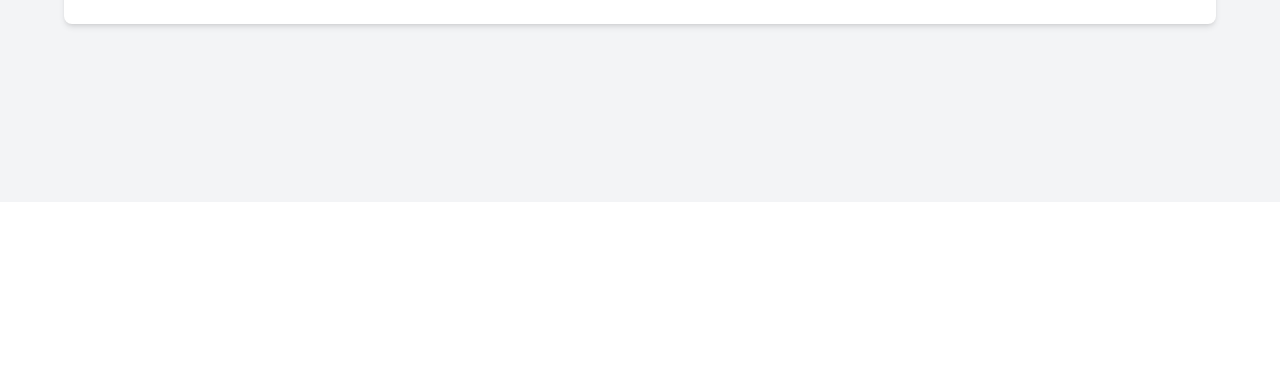
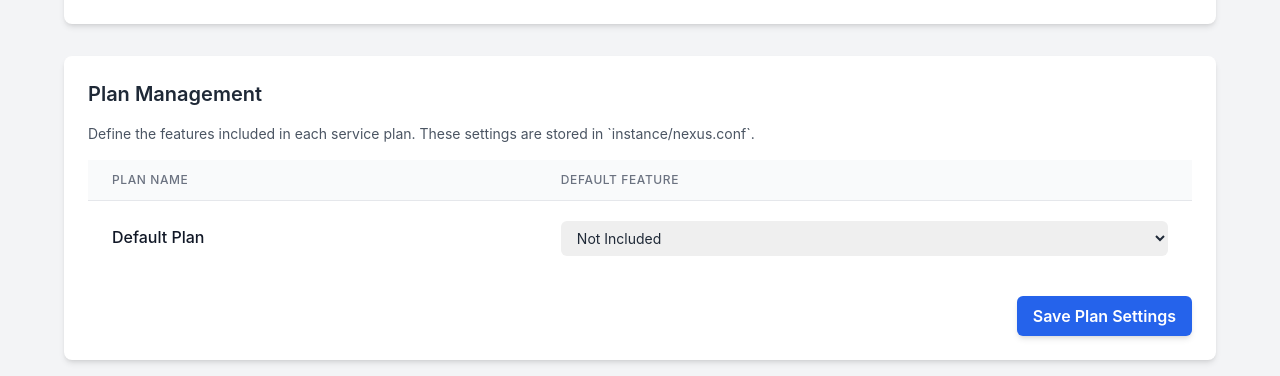
Before and after one commit to skelhammer/hivematrix-codex, a Flask app: page /settings/ in a window 1280 px wide. Shown: the part 598-974 px from the top of the page. Before the commit the page ends 631 px from the top, so only its background shows below. Run offline with Flask 3, Linux system fonts and the light colour scheme; the visitor is signed in with stand-in values (Sample User, id 1); data comes from the database, SQL or seed files in the repository; data that the repository does not hold is empty; some libraries are stand-ins or nearby versions; some web fonts are replaced.

```diff
--- a/main.py
+++ b/main.py
@@ -91,7 +91,16 @@ def api_companies():
                 name=data['name'],
                 account_number=data['account_number'],
                 datto_site_uid=data.get('datto_site_uid'),
-                freshservice_id=data.get('freshservice_id')
+                freshservice_id=data.get('freshservice_id'),
+                description=data.get('description'),
+                plan_selected=data.get('plan_selected'),
+                profit_or_non_profit=data.get('profit_or_non_profit'),
+                company_main_number=data.get('company_main_number'),
+                address=data.get('address'),
+                company_start_date=data.get('company_start_date'),
+                head_name=data.get('head_name'),
+                primary_contact_name=data.get('primary_contact_name'),
+                domains=data.get('domains')
             )
             db.session.add(new_company)
             db.session.commit()
--- a/routes/settings.py
+++ b/routes/settings.py
@@ -1,17 +1,57 @@
-from flask import Blueprint, render_template, request, flash, redirect, url_for, session, jsonify
+from flask import Blueprint, render_template, request, flash, redirect, url_for, session, jsonify, current_app
 from models import db, SchedulerJob, User
 from decorators import admin_required
 from extensions import scheduler
 import time
+import configparser
+import os
 
 settings_bp = Blueprint('settings', __name__, url_prefix='/settings')
+
+def get_feature_key(feature_name):
+    """Converts a feature name like 'Email Security' to 'email_security' for config keys."""
+    return feature_name.lower().replace(' ', '_')
+
+def load_plans_from_config(config):
+    """Reads plan names and features from the config parser object."""
+    plan_names_str = config.get('plans', 'plan_names', fallback='Default Plan')
+    plan_names = [p.strip() for p in plan_names_str.split(',')]
+
+    features = {}
+    if config.has_section('features'):
+        for key, value in config.items('features'):
+            feature_name = key.replace('_', ' ').title()
+            options = [opt.strip() for opt in value.split(',')]
+            features[feature_name] = options
+    else:
+        # Fallback if [features] section is somehow missing
+        features = {"Default Feature": ["Option 1", "Not Included"]}
+
+    return plan_names, features
 
 @settings_bp.route('/')
 @admin_required
 def settings_page():
     jobs = SchedulerJob.query.all()
     users = User.query.all()
-    return render_template('settings.html', jobs=jobs, users=users)
+
+    config = current_app.config.get('NEXUS_CONFIG', configparser.ConfigParser())
+    plan_names, features = load_plans_from_config(config)
+
+    plans_config = {}
+    for plan_name in plan_names:
+        section_name = f"plan_{plan_name.replace(' ', '_')}"
+        plans_config[plan_name] = {}
+        for feature_name in features.keys():
+            feature_key = get_feature_key(feature_name)
+            plans_config[plan_name][feature_name] = config.get(section_name, feature_key, fallback="Not Included")
+
+    return render_template('settings.html',
+                           jobs=jobs,
+                           users=users,
+                           plans=plans_config,
+                           plan_names=plan_names,
+                           features=features)
 
 @settings_bp.route('/update_job/<int:job_id>', methods=['POST'])
 @admin_required
@@ -49,3 +89,32 @@ def run_job_now(job_id):
 def get_log(job_id):
     job = SchedulerJob.query.get_or_404(job_id)
     return jsonify({'log': job.last_run_log or 'No log available.'})
+
+@settings_bp.route('/update_plans', methods=['POST'])
+@admin_required
+def update_plans():
+    config_path = os.path.join(current_app.instance_path, 'nexus.conf')
+    config = configparser.ConfigParser()
+    config.read(config_path)
+
+    plan_names, features = load_plans_from_config(config)
+
+    for plan_name in plan_names:
+        section_name = f"plan_{plan_name.replace(' ', '_')}"
+        if not config.has_section(section_name):
+            config.add_section(section_name)
+
+        for feature_name in features.keys():
+            feature_key = get_feature_key(feature_name)
+            form_field_name = f"{section_name}-{feature_key}"
+            value = request.form.get(form_field_name)
+            if value:
+                config.set(section_name, feature_key, value)
+
+    with open(config_path, 'w') as configfile:
+        config.write(configfile)
+
+    # Update the app's config in memory so changes are reflected immediately
+    current_app.config['NEXUS_CONFIG'] = config
+    flash('Plan settings have been updated successfully.', 'success')
+    return redirect(url_for('settings.settings_page'))
--- a/templates/settings.html
+++ b/templates/settings.html
@@ -65,7 +65,7 @@
     </div>
 
     <!-- Scheduler Settings Section -->
-    <div class="bg-white p-6 rounded-lg shadow-md">
+    <div class="bg-white p-6 rounded-lg shadow-md mb-8">
         <h3 class="text-xl font-semibold mb-4">Scheduler Settings</h3>
         <table class="min-w-full divide-y divide-gray-200">
             <thead class="bg-gray-50">
@@ -103,6 +103,48 @@
                 {% endfor %}
             </tbody>
         </table>
+    </div>
+
+    <!-- Plan Management Section -->
+    <div class="bg-white p-6 rounded-lg shadow-md">
+        <h3 class="text-xl font-semibold mb-4">Plan Management</h3>
+        <p class="text-sm text-gray-600 mb-4">Define the features included in each service plan. These settings are stored in `instance/nexus.conf`.</p>
+        <form action="{{ url_for('settings.update_plans') }}" method="POST">
+            <div class="overflow-x-auto">
+                <table class="min-w-full divide-y divide-gray-200">
+                    <thead class="bg-gray-50">
+                        <tr>
+                            <th class="px-6 py-3 text-left text-xs font-medium text-gray-500 uppercase tracking-wider">Plan Name</th>
+                            {% for feature_name in features.keys() %}
+                            <th class="px-6 py-3 text-left text-xs font-medium text-gray-500 uppercase tracking-wider">{{ feature_name }}</th>
+                            {% endfor %}
+                        </tr>
+                    </thead>
+                    <tbody class="bg-white divide-y divide-gray-200">
+                        {% for plan_name in plan_names %}
+                        <tr>
+                            <td class="px-6 py-4 whitespace-nowrap font-medium text-gray-900">{{ plan_name }}</td>
+                            {% for feature_name, options in features.items() %}
+                            <td class="px-6 py-4 whitespace-nowrap">
+                                {% set feature_key = feature_name.lower().replace(' ', '_') %}
+                                {% set section_name = 'plan_' + plan_name.replace(' ', '_') %}
+                                {% set selected_value = plans[plan_name][feature_name] %}
+                                <select name="{{ section_name }}-{{ feature_key }}" class="mt-1 block w-full pl-3 pr-10 py-2 text-base border-gray-300 focus:outline-none focus:ring-indigo-500 focus:border-indigo-500 sm:text-sm rounded-md">
+                                    {% for option in options %}
+                                    <option value="{{ option }}" {% if option == selected_value %}selected{% endif %}>{{ option }}</option>
+                                    {% endfor %}
+                                </select>
+                            </td>
+                            {% endfor %}
+                        </tr>
+                        {% endfor %}
+                    </tbody>
+                </table>
+            </div>
+            <div class="mt-6 flex justify-end">
+                <button type="submit" class="py-2 px-4 bg-blue-600 hover:bg-blue-700 text-white font-semibold rounded-md shadow-md">Save Plan Settings</button>
+            </div>
+        </form>
     </div>
 </div>
 
```
Also changed, not shown: init_db.py (+35 -1 lines).
